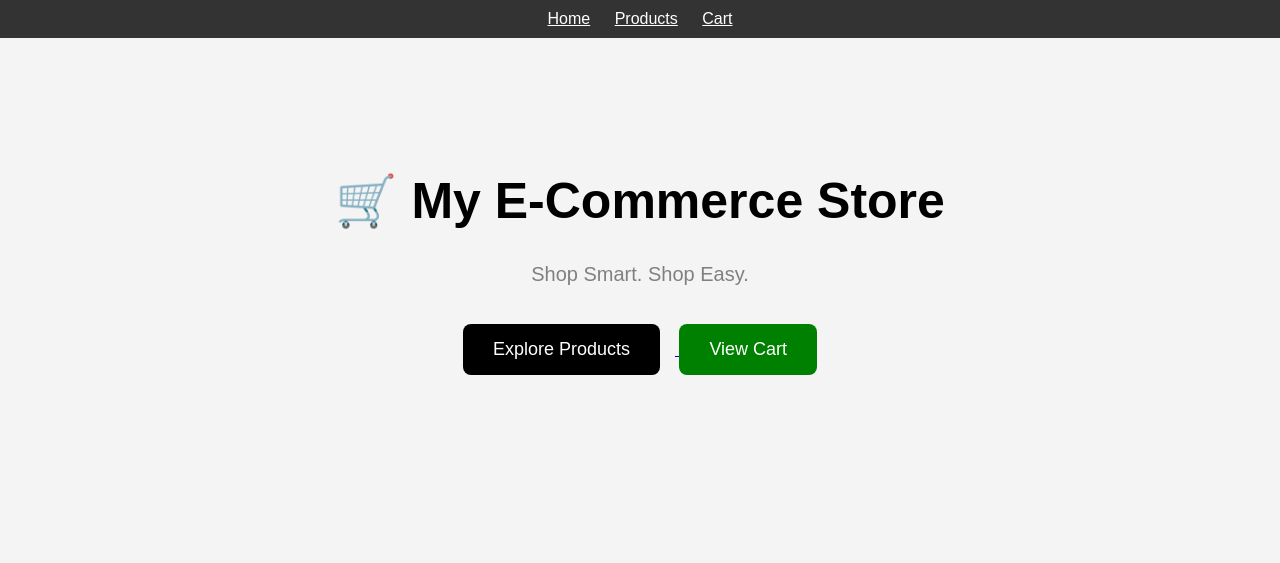
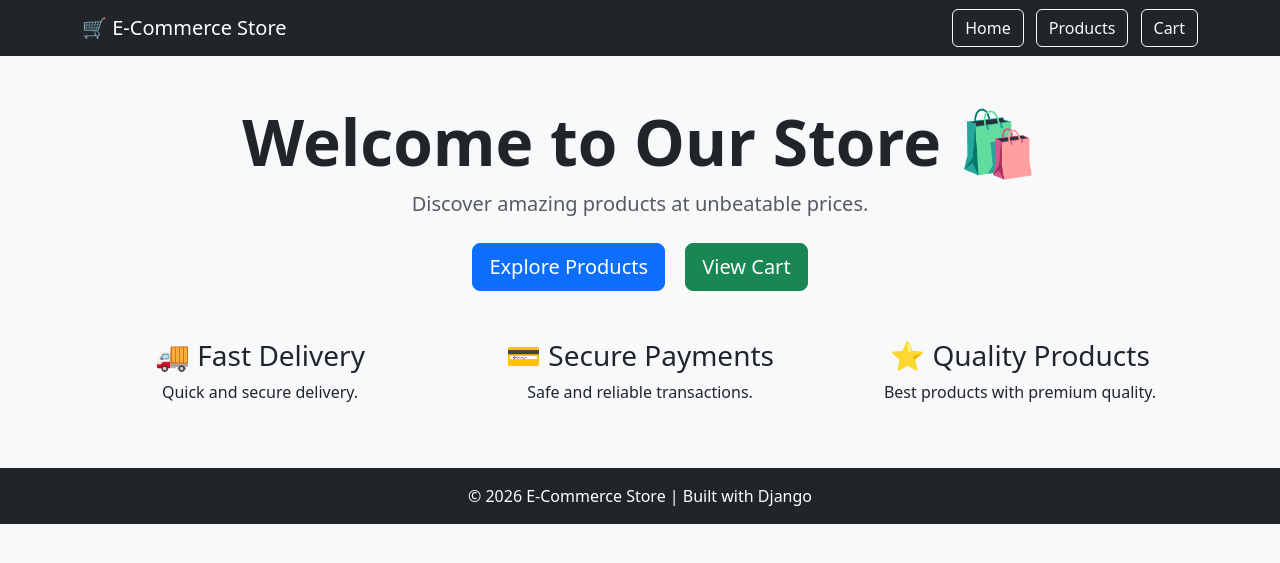
Before and after one commit to anjalichand124/EcommerceStore, a Django app: page / in a window 1280 px wide. Shown: the top 563 px of the page. Run offline with Django 5.2, Linux system fonts and the light colour scheme.

Commit message:
Added search, category filtering, quantity controls and order history

```diff
--- a/store/admin.py
+++ b/store/admin.py
@@ -1,5 +1,7 @@
 from django.contrib import admin
-from .models import Product, Order
+from .models import Product, Order, Category
 
+
+admin.site.register(Category)
 admin.site.register(Product)
 admin.site.register(Order)
--- a/store/templates/store/home.html
+++ b/store/templates/store/home.html
@@ -2,54 +2,74 @@
 <html>
 <head>
     <title>E-Commerce Store</title>
+
+    <link href="https://cdn.jsdelivr.net/npm/bootstrap@5.3.3/dist/css/bootstrap.min.css" rel="stylesheet">
 </head>
 
-<body style="font-family:Arial; margin:0; background:#f4f4f4;">
+<body style="background-color:#f8f9fa;">
 
-<div style="background:#333; padding:10px; text-align:center;">
-    <a href="/" style="color:white; margin:10px;">Home</a>
-    <a href="/products/" style="color:white; margin:10px;">Products</a>
-    <a href="/cart/" style="color:white; margin:10px;">Cart</a>
-</div>
+<!-- Navbar -->
+<nav class="navbar navbar-expand-lg navbar-dark bg-dark">
+    <div class="container">
+        <a class="navbar-brand" href="/">🛒 E-Commerce Store</a>
 
-<div style="text-align:center; padding-top:100px;">
+        <div>
+            <a class="btn btn-outline-light me-2" href="/">Home</a>
+            <a class="btn btn-outline-light me-2" href="/products/">Products</a>
+            <a class="btn btn-outline-light" href="/cart/">Cart</a>
+        </div>
+    </div>
+</nav>
 
-    <h1 style="font-size:50px;">
-        🛒 My E-Commerce Store
+<!-- Hero Section -->
+<div class="container text-center mt-5">
+
+    <h1 class="display-3 fw-bold">
+        Welcome to Our Store 🛍️
     </h1>
 
-    <p style="font-size:20px; color:gray;">
-        Shop Smart. Shop Easy.
+    <p class="lead text-muted">
+        Discover amazing products at unbeatable prices.
     </p>
 
-    <br>
+    <div class="mt-4">
+        <a href="/products/" class="btn btn-primary btn-lg me-3">
+            Explore Products
+        </a>
 
-    <a href="/products/">
-        <button style="
-        background:black;
-        color:white;
-        border:none;
-        padding:15px 30px;
-        font-size:18px;
-        border-radius:8px;
-        margin-right:15px;">
-            Explore Products
-        </button>
-    </a>
-
-    <a href="/cart/">
-        <button style="
-        background:green;
-        color:white;
-        border:none;
-        padding:15px 30px;
-        font-size:18px;
-        border-radius:8px;">
+        <a href="/cart/" class="btn btn-success btn-lg">
             View Cart
-        </button>
-    </a>
+        </a>
+    </div>
 
 </div>
 
+<!-- Features -->
+<div class="container mt-5">
+    <div class="row text-center">
+
+        <div class="col-md-4">
+            <h3>🚚 Fast Delivery</h3>
+            <p>Quick and secure delivery.</p>
+        </div>
+
+        <div class="col-md-4">
+            <h3>💳 Secure Payments</h3>
+            <p>Safe and reliable transactions.</p>
+        </div>
+
+        <div class="col-md-4">
+            <h3>⭐ Quality Products</h3>
+            <p>Best products with premium quality.</p>
+        </div>
+
+    </div>
+</div>
+
+<!-- Footer -->
+<footer class="bg-dark text-white text-center p-3 mt-5">
+    © 2026 E-Commerce Store | Built with Django
+</footer>
+
 </body>
 </html>
--- a/store/urls.py
+++ b/store/urls.py
@@ -2,6 +2,7 @@ from django.urls import path
 from . import views
 
 urlpatterns = [
+
     # Home
     path('', views.home, name='home'),
 
@@ -16,6 +17,19 @@ urlpatterns = [
     path('cart/add/<int:id>/', views.add_to_cart, name='add_to_cart'),
     path('cart/remove/<int:id>/', views.remove_from_cart, name='remove_from_cart'),
 
+    # Quantity Buttons
+    path(
+        'cart/increase/<int:id>/',
+        views.increase_quantity,
+        name='increase_quantity'
+    ),
+
+    path(
+        'cart/decrease/<int:id>/',
+        views.decrease_quantity,
+        name='decrease_quantity'
+    ),
+
     # Order
     path('place-order/', views.place_order, name='place_order'),
 
--- a/store/views.py
+++ b/store/views.py
@@ -12,9 +12,29 @@ def home(request):
 
 # PRODUCTS PAGE
 def products(request):
+
+    query = request.GET.get('q')
+    category = request.GET.get('category')
+
     products = Product.objects.all()
-    return render(request, 'store/products.html', {'products': products})
 
+    if query:
+        products = products.filter(
+            name__icontains=query
+        )
+
+    if category:
+        products = products.filter(
+            category__name=category
+        )
+
+    return render(
+        request,
+        'store/products.html',
+        {
+            'products': products
+        }
+    )
 
 # CART PAGE
 def cart(request):
@@ -66,6 +86,39 @@ def remove_from_cart(request, id):
 
     if id in cart:
         del cart[id]
+
+    request.session['cart'] = cart
+
+    return redirect('/cart/')
+
+
+# INCREASE QUANTITY
+def increase_quantity(request, id):
+    cart = request.session.get('cart', {})
+
+    id = str(id)
+
+    if id in cart:
+        cart[id] += 1
+
+    request.session['cart'] = cart
+
+    return redirect('/cart/')
+
+
+# DECREASE QUANTITY
+def decrease_quantity(request, id):
+    cart = request.session.get('cart', {})
+
+    id = str(id)
+
+    if id in cart:
+
+        if cart[id] > 1:
+            cart[id] -= 1
+
+        else:
+            del cart[id]
 
     request.session['cart'] = cart
 
```
Also changed, not shown: store/models.py (+20 -1 lines), store/templates/store/cart.html (+75 -42 lines), store/templates/store/products.html (+4 -47 lines), store/migrations/0005_category_product_category.py (added).
